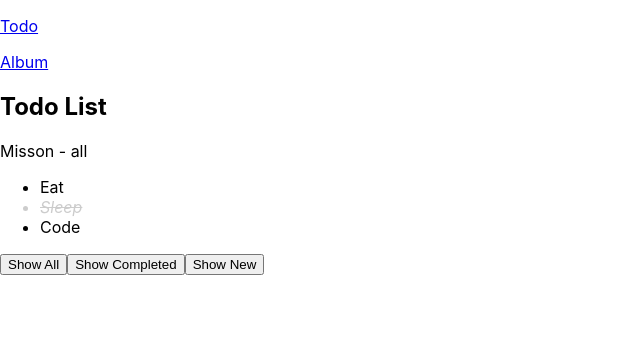
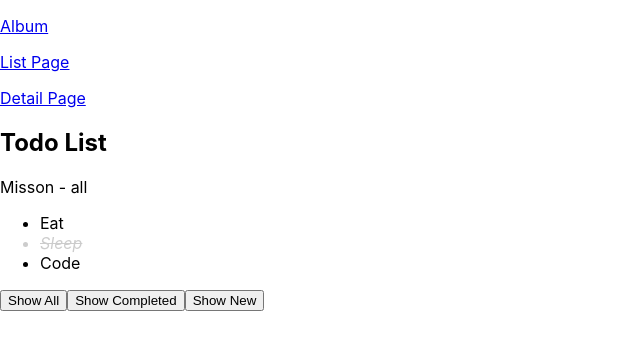
Before and after one commit to thododuc/learn-react, a React (Create React App) app: page /todos in a window 1280 px wide. Shown: the top 350 px of the page, without its empty margins (0-640 px from the left). Built offline with nearby package versions, Linux system fonts and the light colour scheme.

Commit message:
nested route

```diff
--- a/src/App.js
+++ b/src/App.js
@@ -8,14 +8,13 @@ function App() {
 
   return (
     <div className='App'>
-      <p><NavLink to='/todos'>Todo</NavLink></p>
       <p><NavLink to='/albums'>Album</NavLink></p>
       <Routes>
 
         <Route path="home" element={<Navigate to="/" replace/>}/>
         <Route path="/post/:postId" element={<Navigate to="/posts/:postId" replace/>}/>
         <Route path="/" element={<div></div>}/>
-        <Route path="/todos" element={<TodoFeature/>}/>
+        <Route path="/todos/*" element={<TodoFeature/>}/>
         <Route path="/albums" element={<AlbumFeature/>}/>
       </Routes>
     </div>
--- a/src/features/Todo/index.jsx
+++ b/src/features/Todo/index.jsx
@@ -1,65 +1,24 @@
 import React, { useState } from 'react';
+import { Link, Route, Routes } from 'react-router-dom';
 // import PropTypes from 'prop-types';
 import TodoList from './components/TodoList';
+import DetailPage from './pages/DetailPage';
+import ListPage from './pages/ListPage';
 
 TodoFeature.propTypes = {
 
 };
 
 function TodoFeature(props) {
-  const initTodoList = [
-    {
-      id: 1,
-      title: 'Eat',
-      status: 'new',
-    },
-    {
-      id: 2,
-      title: 'Sleep',
-      status: 'completed',
-    },
-    {
-      id: 3,
-      title: 'Code',
-      status: 'new',
-    },
-  ]
-
-  const [todoList, setTodoList] = useState(initTodoList);
-  const [filteredStatus, setFilteredStatus] = useState('all')
-  const handleTodoClick = (todo, idx) => {
-    const newTodoList = [...todoList];
-    newTodoList[idx] = {
-      ...newTodoList[idx],
-      status: newTodoList[idx].status === 'completed'? 'new':'completed',
-    }
-    setTodoList(newTodoList);
-  }
-
-  const handleShowAll = () => {
-    setFilteredStatus('all');
-  }
-  const handleShowCompleted = () => {
-    setFilteredStatus('completed');
-  }
-  const handleShowNew = () => {
-    setFilteredStatus('new');
-  }
-
-  const renderedTodoList = todoList.filter(todo => filteredStatus === 'all' || filteredStatus === todo.status)
-  console.log(renderedTodoList);
-
   return (
     <div>
-      <h2>Todo List</h2>
-      <p>Misson - {filteredStatus}</p>
-      <TodoList todoList={renderedTodoList} onTodoClick={handleTodoClick}/>
+      <p><Link to='todos'>List Page</Link></p>
+      <p><Link to='123'>Detail Page</Link></p>
+      <Routes>
+        <Route path='/' element={<ListPage/>}/>
+        <Route path=':todoId' element={<DetailPage/>}/>
 
-      <div>
-        <button onClick={handleShowAll}>Show All</button>
-        <button onClick={handleShowCompleted}>Show Completed</button>
-        <button onClick={handleShowNew}>Show New</button>
-      </div>
+      </Routes>
     </div>
   );
 }
--- /dev/null
+++ b/src/features/Todo/pages/DetailPage/index.jsx
@@ -0,0 +1,15 @@
+import React from 'react';
+
+DetailPage.propTypes = {
+
+};
+
+function DetailPage(props) {
+  return (
+    <div>
+      Todo Detail Page
+    </div>
+  );
+}
+
+export default DetailPage;
--- /dev/null
+++ b/src/features/Todo/pages/ListPage/index.jsx
@@ -0,0 +1,67 @@
+import React, { useState } from 'react';
+// import PropTypes from 'prop-types';
+import TodoList from '../../components/TodoList';
+
+ListPage.propTypes = {
+
+};
+
+function ListPage(props) {
+  const initTodoList = [
+    {
+      id: 1,
+      title: 'Eat',
+      status: 'new',
+    },
+    {
+      id: 2,
+      title: 'Sleep',
+      status: 'completed',
+    },
+    {
+      id: 3,
+      title: 'Code',
+      status: 'new',
+    },
+  ]
+
+  const [todoList, setTodoList] = useState(initTodoList);
+  const [filteredStatus, setFilteredStatus] = useState('all')
+  const handleTodoClick = (todo, idx) => {
+    const newTodoList = [...todoList];
+    newTodoList[idx] = {
+      ...newTodoList[idx],
+      status: newTodoList[idx].status === 'completed'? 'new':'completed',
+    }
+    setTodoList(newTodoList);
+  }
+
+  const handleShowAll = () => {
+    setFilteredStatus('all');
+  }
+  const handleShowCompleted = () => {
+    setFilteredStatus('completed');
+  }
+  const handleShowNew = () => {
+    setFilteredStatus('new');
+  }
+
+  const renderedTodoList = todoList.filter(todo => filteredStatus === 'all' || filteredStatus === todo.status)
+  console.log(renderedTodoList);
+
+  return (
+    <div>
+      <h2>Todo List</h2>
+      <p>Misson - {filteredStatus}</p>
+      <TodoList todoList={renderedTodoList} onTodoClick={handleTodoClick}/>
+
+      <div>
+        <button onClick={handleShowAll}>Show All</button>
+        <button onClick={handleShowCompleted}>Show Completed</button>
+        <button onClick={handleShowNew}>Show New</button>
+      </div>
+    </div>
+  );
+}
+
+export default ListPage;
```
